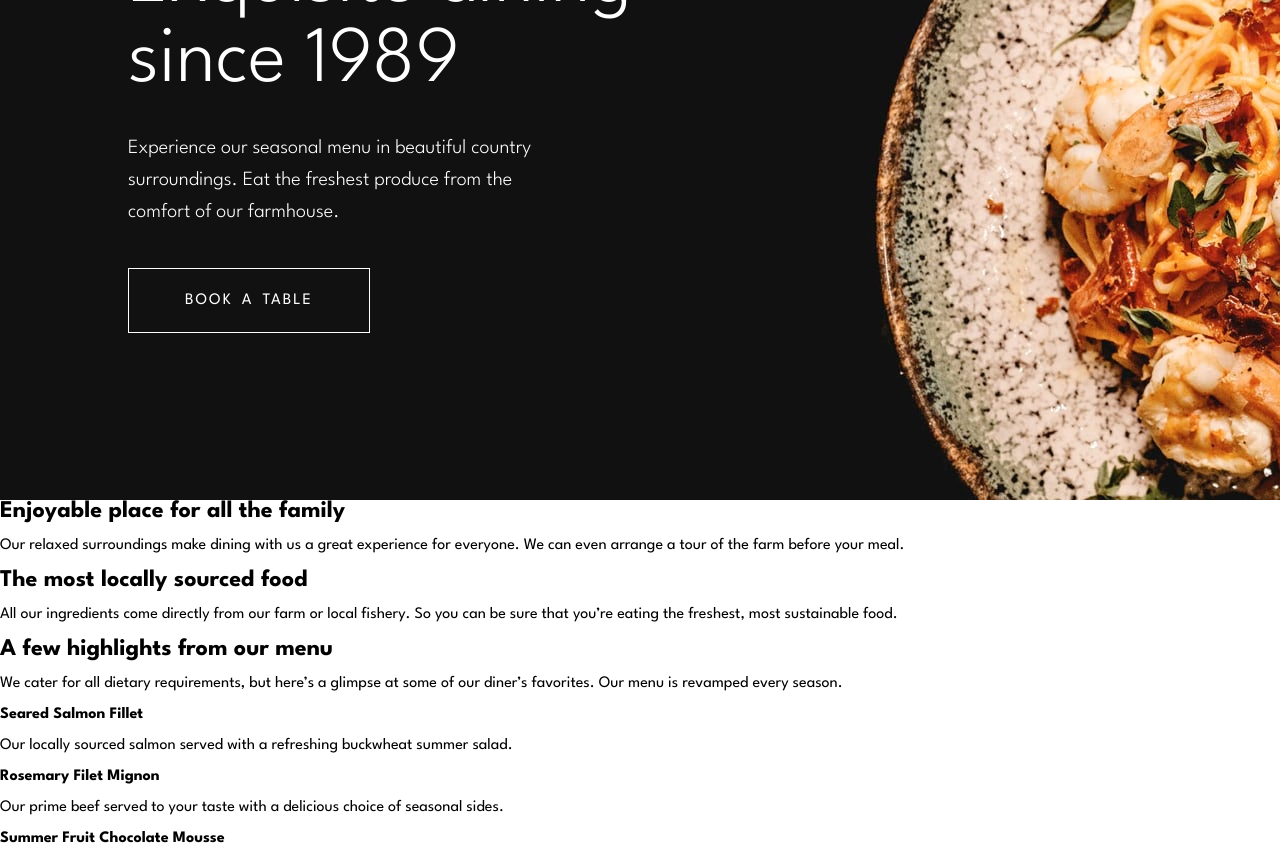
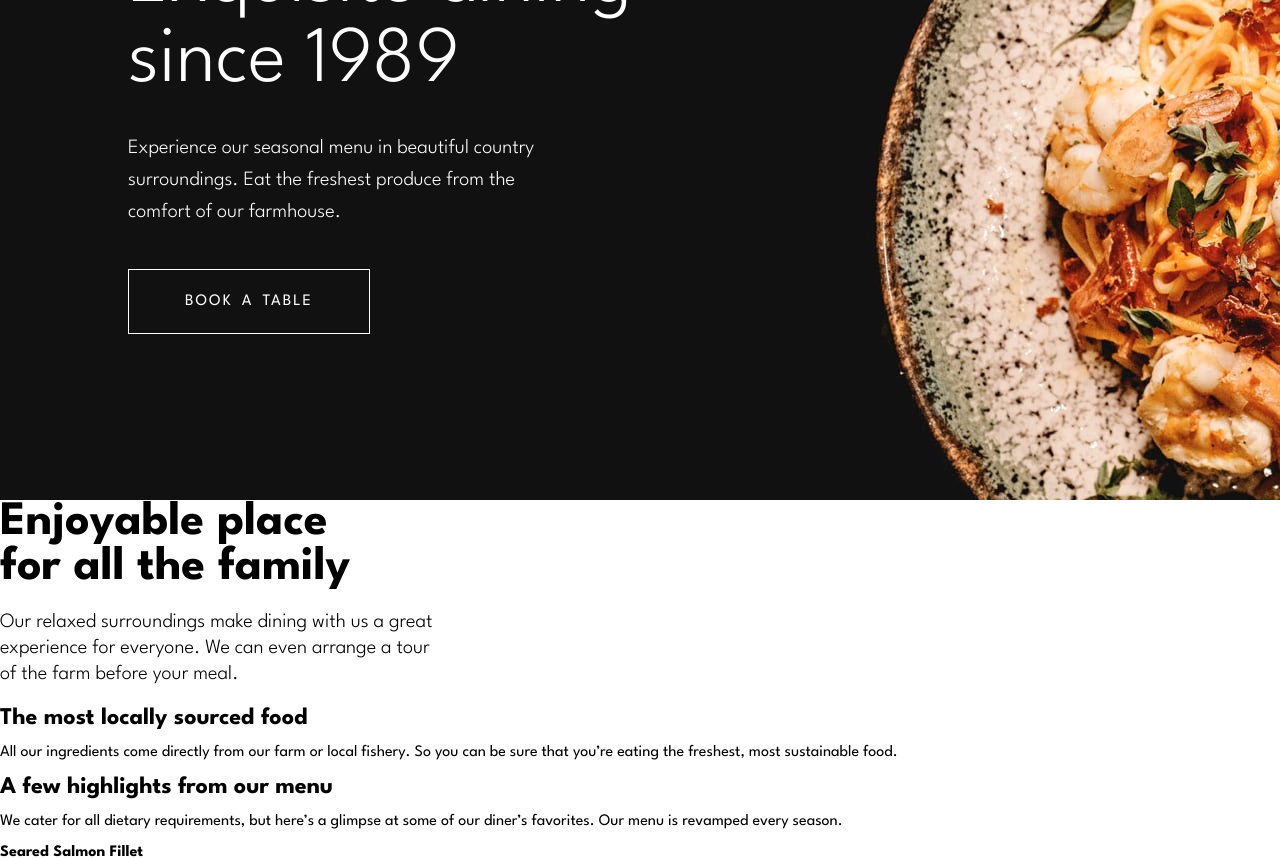
Before and after one commit to litewskidev/dine-restaurant, a React (Create React App) app: page / in a window 1280 px wide. Shown: the part 320-1179 px from the top of the page. Built offline with nearby package versions, Linux system fonts and the light colour scheme.

Commit message:
start modify Enjoyable component

```diff
--- a/src/components/Enjoyable/Enjoyable.js
+++ b/src/components/Enjoyable/Enjoyable.js
@@ -2,9 +2,11 @@ import styles from './Enjoyable.module.scss';
 
 const Enjoyable = () => {
   return(
-    <div>
-      <h2>Enjoyable place for all the family</h2>
-      <p>Our relaxed surroundings make dining with us a great experience for everyone. We can even arrange a tour of the farm before your meal.</p>
+    <div className={styles.enjoy}>
+      <div className={styles.enjoy__description}>
+        <h2 className={styles.enjoy__h2}>Enjoyable place<br />for all the family</h2>
+        <p className={styles.enjoy__p}>Our relaxed surroundings make dining with us a great experience for everyone. We can even arrange a tour of the farm before your meal.</p>
+      </div>
     </div>
   );
 };
--- a/src/components/Enjoyable/Enjoyable.module.scss
+++ b/src/components/Enjoyable/Enjoyable.module.scss
@@ -0,0 +1,12 @@
+@import '../../styles/settings.scss';
+
+.enjoy__p {
+    max-width: 28rem;
+    font-size: 1.27*$base-size;
+    font-weight: 300;
+    line-height: 1.6rem;
+}
+
+.enjoy__h2 {
+  font-size: 3rem;
+}
--- a/src/components/HeroHome/HeroHome.module.scss
+++ b/src/components/HeroHome/HeroHome.module.scss
@@ -14,7 +14,7 @@
   color: $white;
 }
 
-.header__title{
+.header__title {
   font-size: 3rem;
   margin-bottom: 3em;
 }
@@ -33,7 +33,7 @@
 
 .header__p {
   max-width: 28rem;
-  font-size: 1.26*$base-size;
+  font-size: 1.27*$base-size;
   font-weight: 300;
   line-height: 2rem;
 }
```
